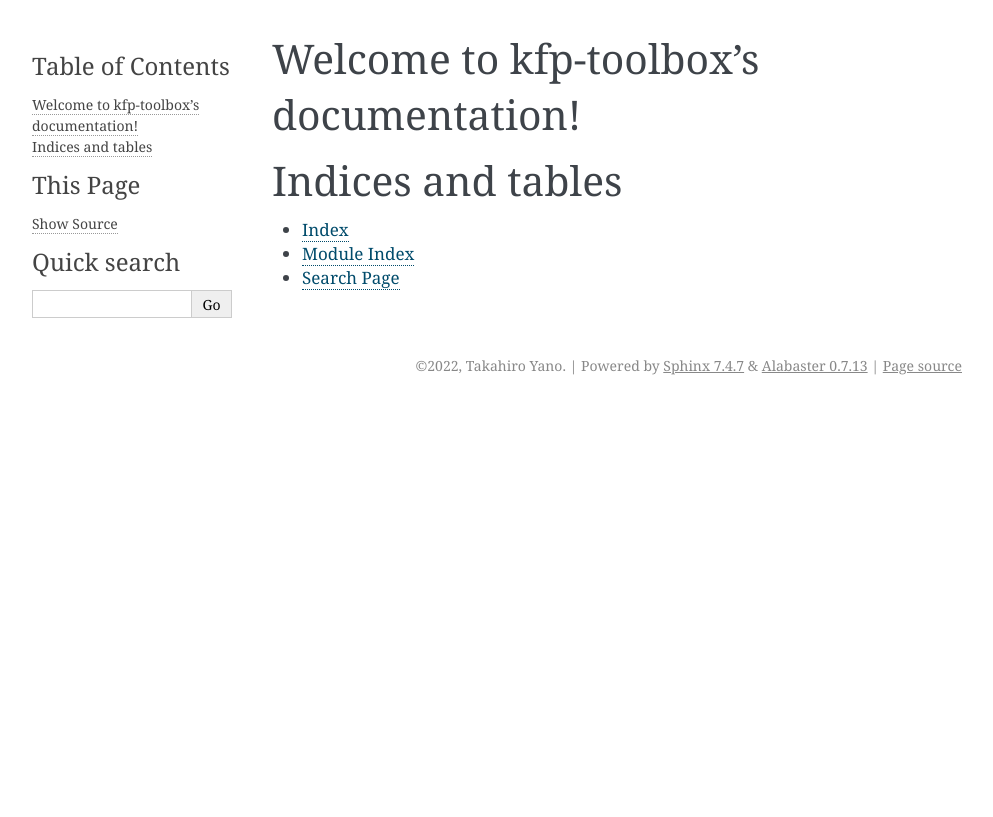
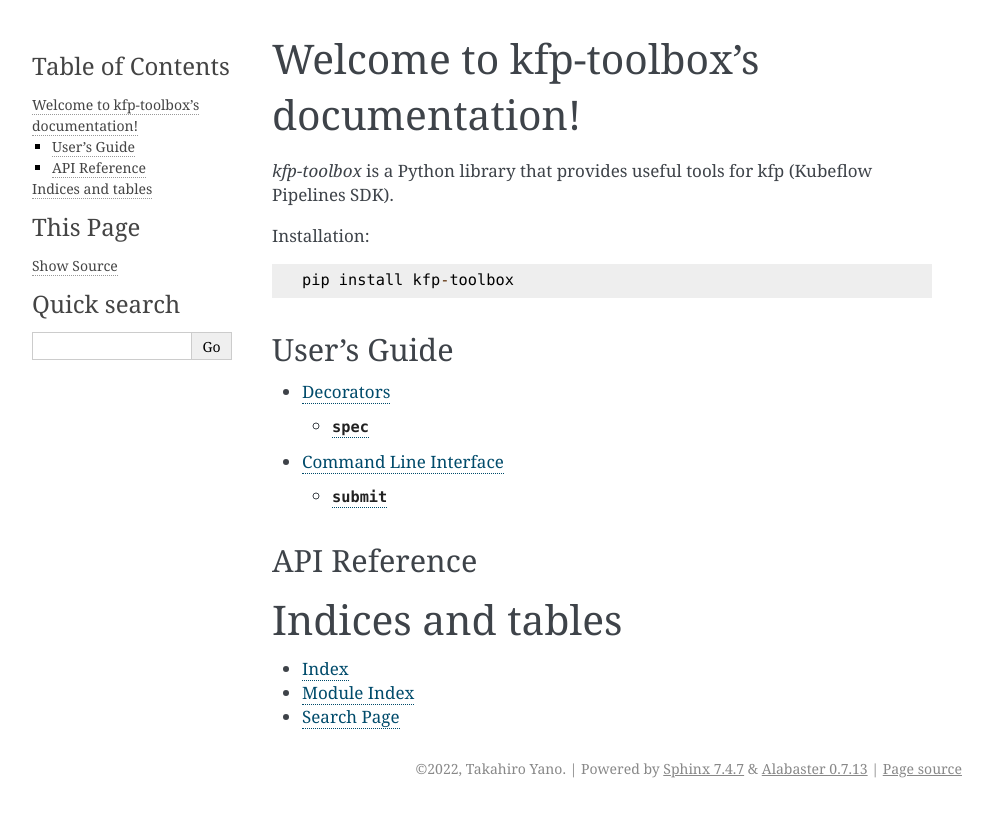
Before and after one commit to speg03/kfp-toolbox, a Sphinx documentation site: the page built from docs/index.rst, in a window 1280 px wide. Shown: the top 817 px of the page, without its empty margins (148-1141 px from the left). Built offline with Sphinx 7.4.7, drawn with Linux system fonts in a browser that asks for light colours; pages that are not in the unit, such as notebooks, are missing from menus.

```diff
--- /dev/null
+++ b/docs/cli.rst
@@ -0,0 +1,5 @@
+Command Line Interface
+======================
+
+``submit``
+----------
--- a/docs/index.rst
+++ b/docs/index.rst
@@ -1,9 +1,25 @@
 Welcome to kfp-toolbox's documentation!
 =======================================
 
+*kfp-toolbox* is a Python library that provides useful tools for kfp (Kubeflow Pipelines SDK).
+
+Installation::
+
+   pip install kfp-toolbox
+
+
+User's Guide
+------------
+
 .. toctree::
-   :maxdepth: 4
-   :caption: Contents:
+
+   decorators
+   cli
+
+API Reference
+-------------
+
+.. toctree::
 
    api/kfp_toolbox
 
```
Also changed, not shown: README.md (+6 -41 lines), docs/decorators.rst (added, +79 -0 lines).
